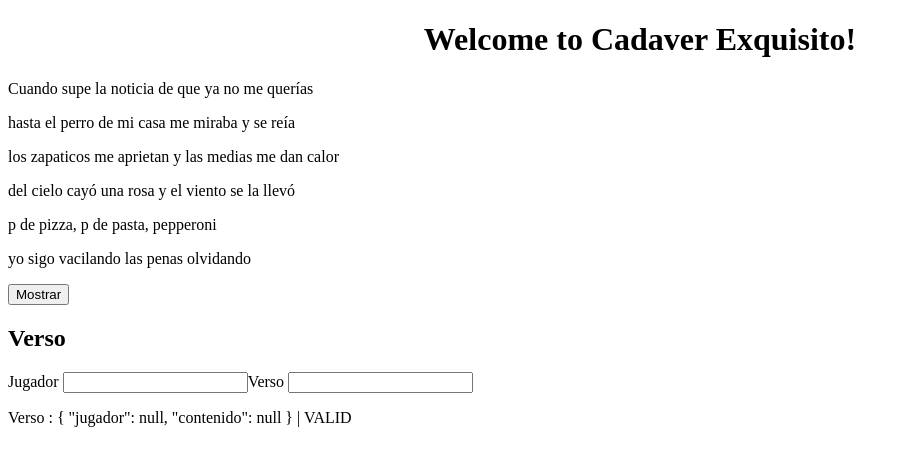
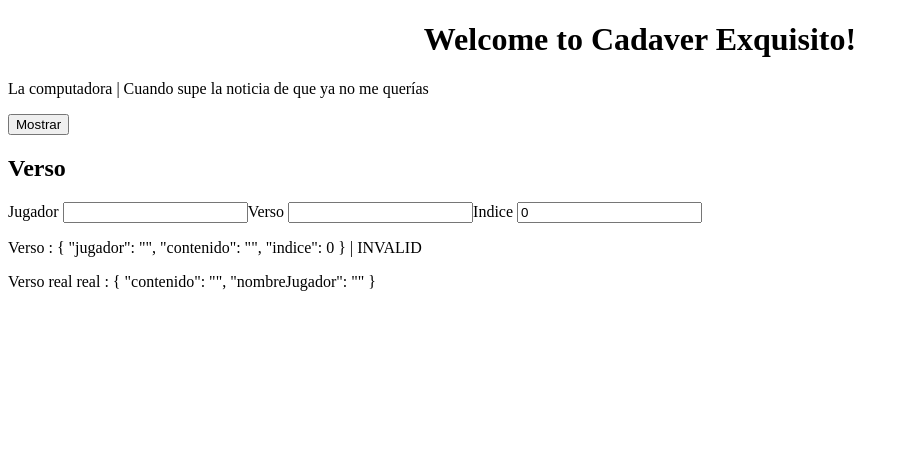
Before and after one commit to PazAutumn/PoemasLaboratoria, an Angular app: page / in a window 1280 px wide. Shown: the top 466 px of the page, without its empty margins (0-909 px from the left). Built offline with nearby package versions, Linux system fonts and the light colour scheme.

Commit message:
Cambio de strings a verso como objeto

```diff
--- a/src/app/app.module.ts
+++ b/src/app/app.module.ts
@@ -6,13 +6,15 @@ import {ReactiveFormsModule} from '@angular/forms';
 import { AppComponent } from './app.component';
 import { PoemComponent } from './poem/poem.component';
 import { VersoFormComponent } from './verso-form/verso-form.component';
+import { VersoComponent } from './verso/verso.component';
 
 
 @NgModule({
   declarations: [
     AppComponent,
     PoemComponent,
-    VersoFormComponent
+    VersoFormComponent,
+    VersoComponent
   ],
   imports: [
     ReactiveFormsModule,
--- a/src/app/poem/poem.component.html
+++ b/src/app/poem/poem.component.html
@@ -1,4 +1,4 @@
 <div *ngFor="let verso of versos">
-    <p *ngIf="mostrarVersos">{{verso}}</p>
+    <app-verso [verso]="verso"></app-verso>
 </div>
 <input type="button" (click)="onMostrarClick()" value="Mostrar">
--- a/src/app/poem/poem.component.ts
+++ b/src/app/poem/poem.component.ts
@@ -1,4 +1,5 @@
 import { Component, EventEmitter, OnInit, Input, Output } from '@angular/core';
+import { Verso } from '../verso';
 
 @Component({
   selector: 'app-poem',
@@ -9,16 +10,12 @@ export class PoemComponent implements OnInit {
   @Input() id:number;
   @Input() mostrarVersos:boolean;
   @Output() onMostrar = new EventEmitter<any>();
-  versos = [
-    "Cuando supe la noticia de que ya no me querías",
-    "hasta el perro de mi casa me miraba y se reía",
-    "los zapaticos me aprietan y las medias me dan calor",
-    "del cielo cayó una rosa y el viento se la llevó",
-    "p de pizza, p de pasta, pepperoni",
-    "yo sigo vacilando las penas olvidando"
-  ];
+  versos:Array<Verso> = [];
   constructor() {
-
+    let newVerso = new Verso();
+    newVerso.nombreJugador = "La computadora";
+    newVerso.contenido = "Cuando supe la noticia de que ya no me querías";
+    this.versos.push(newVerso);
   }
 
   ngOnInit() {
--- a/src/app/verso-form/verso-form.component.html
+++ b/src/app/verso-form/verso-form.component.html
@@ -7,6 +7,11 @@
     <label>Verso
       <input class="form-control" formControlName="contenido">
     </label>
+
+    <label>Indice
+      <input class="form-control" formControlName="indice">
+    </label>
 </form>
 
 <p>Verso : {{versoForm.value | json}} | {{versoForm.status}}</p>
+<p>Verso real real : {{verso | json}}</p>
--- a/src/app/verso-form/verso-form.component.ts
+++ b/src/app/verso-form/verso-form.component.ts
@@ -1,5 +1,6 @@
-import { Component, OnInit } from '@angular/core';
-import { FormControl, FormGroup } from '@angular/forms';
+import { Component, OnInit, OnChanges, Input } from '@angular/core';
+import { FormControl, FormGroup, FormBuilder, Validators } from '@angular/forms';
+import { Verso } from '../verso';
 
 @Component({
   selector: 'app-verso-form',
@@ -7,14 +8,25 @@ import { FormControl, FormGroup } from '@angular/forms';
   styleUrls: ['./verso-form.component.css']
 })
 export class VersoFormComponent implements OnInit {
-  versoForm = new FormGroup({
-    jugador : new FormControl(),
-    contenido : new FormControl()
-  })
+  @Input() verso:Verso = new Verso();
+  versoForm:FormGroup;
 
-  constructor() { }
+  constructor(private fb:FormBuilder) {
+    this.createForm();
+  }
 
   ngOnInit() {
   }
 
+  ngOnChanges(){
+    console.log("Verso Form " + JSON.stringify(this.versoForm));
+  }
+
+  createForm(){
+    this.versoForm = this.fb.group({
+      jugador : [this.verso.nombreJugador, [Validators.required, Validators.minLength(4)]],
+      contenido : [this.verso.contenido],
+      indice:[0, Validators.min(0)]
+    });
+  }
 }
--- /dev/null
+++ b/src/app/verso/verso.component.html
@@ -0,0 +1 @@
+<p>{{verso.nombreJugador}} | {{verso.contenido}}</p>
--- /dev/null
+++ b/src/app/verso/verso.component.ts
@@ -0,0 +1,17 @@
+import { Component, OnInit, Input } from '@angular/core';
+import { Verso } from '../verso';
+
+@Component({
+  selector: 'app-verso',
+  templateUrl: './verso.component.html',
+  styleUrls: ['./verso.component.css']
+})
+export class VersoComponent implements OnInit {
+  @Input() verso:Verso;
+
+  constructor() { }
+
+  ngOnInit() {
+  }
+
+}
```
Also changed, not shown: src/app/verso/verso.component.css (added), 1 other file (tests, documents, lock files or other folders).
